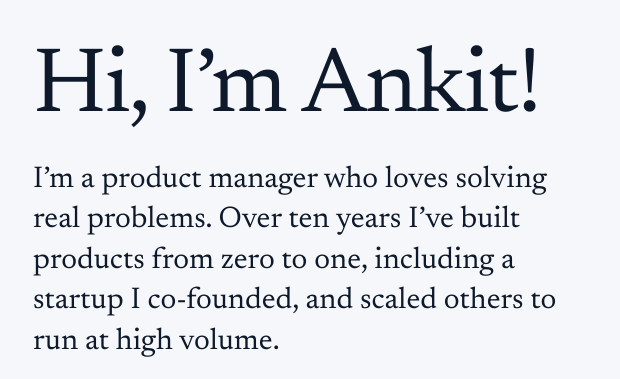
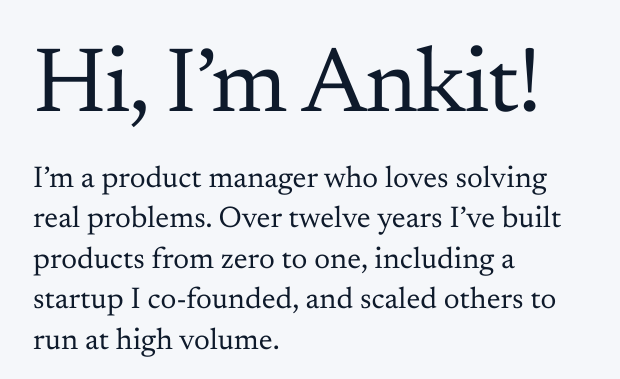
Before and after one commit to iamankitkushwaha/portfolio, a plain HTML site: page index.html in a window 1280 px wide. Shown: the part 117-496 px from the top of the page, 171-791 px from the left. Drawn offline with Linux system fonts and the light colour scheme.

Commit message:
Update years of experience in intro
Co-Authored-By: Claude Sonnet 5.5 <noreply@anthropic.com>
Claude-Session: https://claude.ai/code/session_01SD9YWPhAPcLedYibqS8hsB

```diff
--- a/index.html
+++ b/index.html
@@ -158,7 +158,7 @@ footer p{color:var(--muted);margin:0 0 24px}
     <div class="intro">
       <div>
         <h1>Hi, I’m Ankit!</h1>
-        <p class="big">I’m a product manager who loves solving real problems. Over ten years I’ve built products from zero to one, including a startup I co-founded, and scaled others to run at high volume.</p>
+        <p class="big">I’m a product manager who loves solving real problems. Over twelve years I’ve built products from zero to one, including a startup I co-founded, and scaled others to run at high volume.</p>
         <p class="small">I’ve been a founder, an engineer and a product manager, so I’m comfortable working with developers, designers, compliance teams and customers. I’m based in New Delhi and open to remote work and relocation.</p>
         <a class="scroll" href="#current">Scroll<svg viewBox="0 0 24 24" fill="none" stroke="currentColor" stroke-width="2" stroke-linecap="round" stroke-linejoin="round" aria-hidden="true"><path d="M12 5v14M6 13l6 6 6-6"/></svg></a>
       </div>
```
